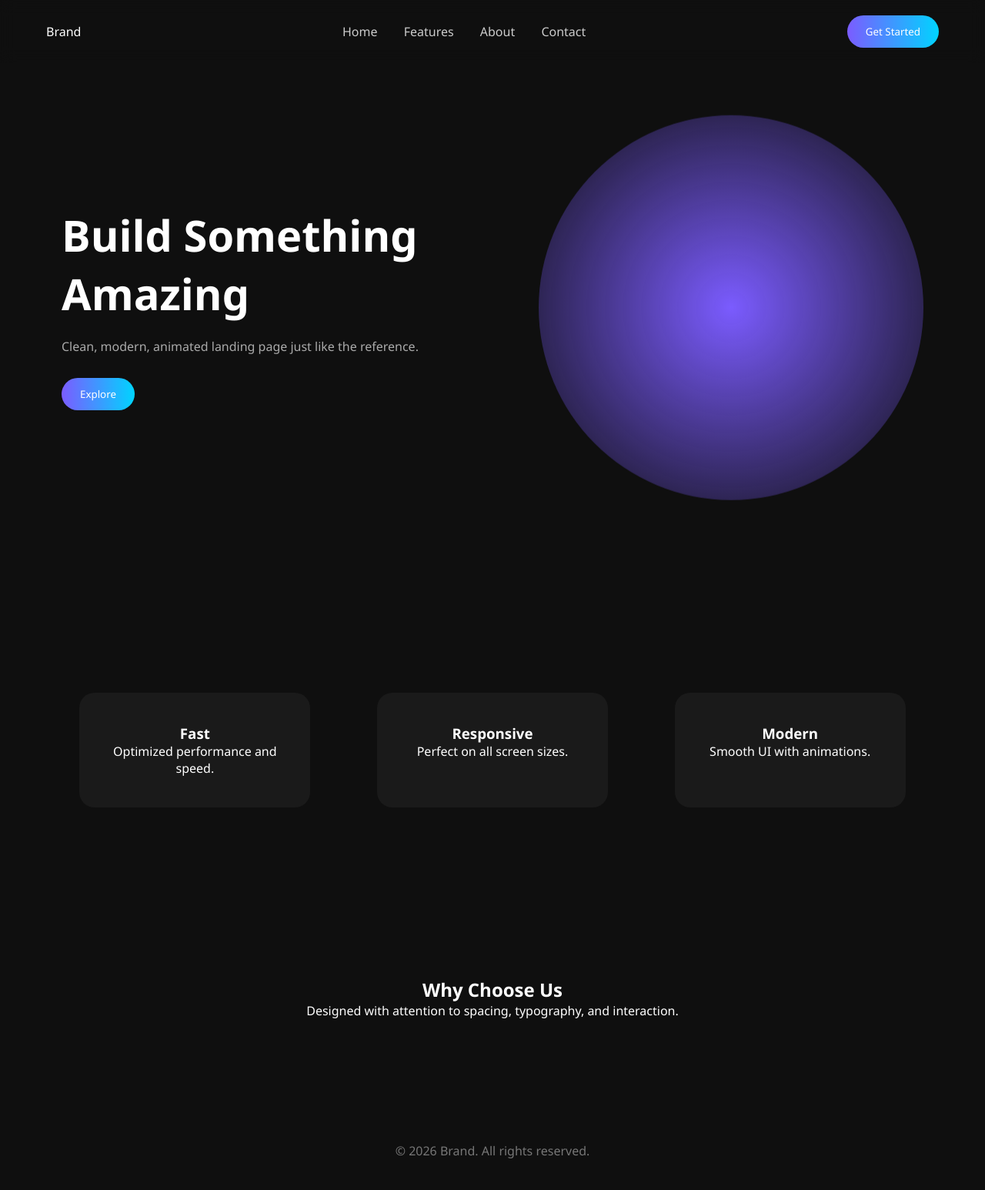
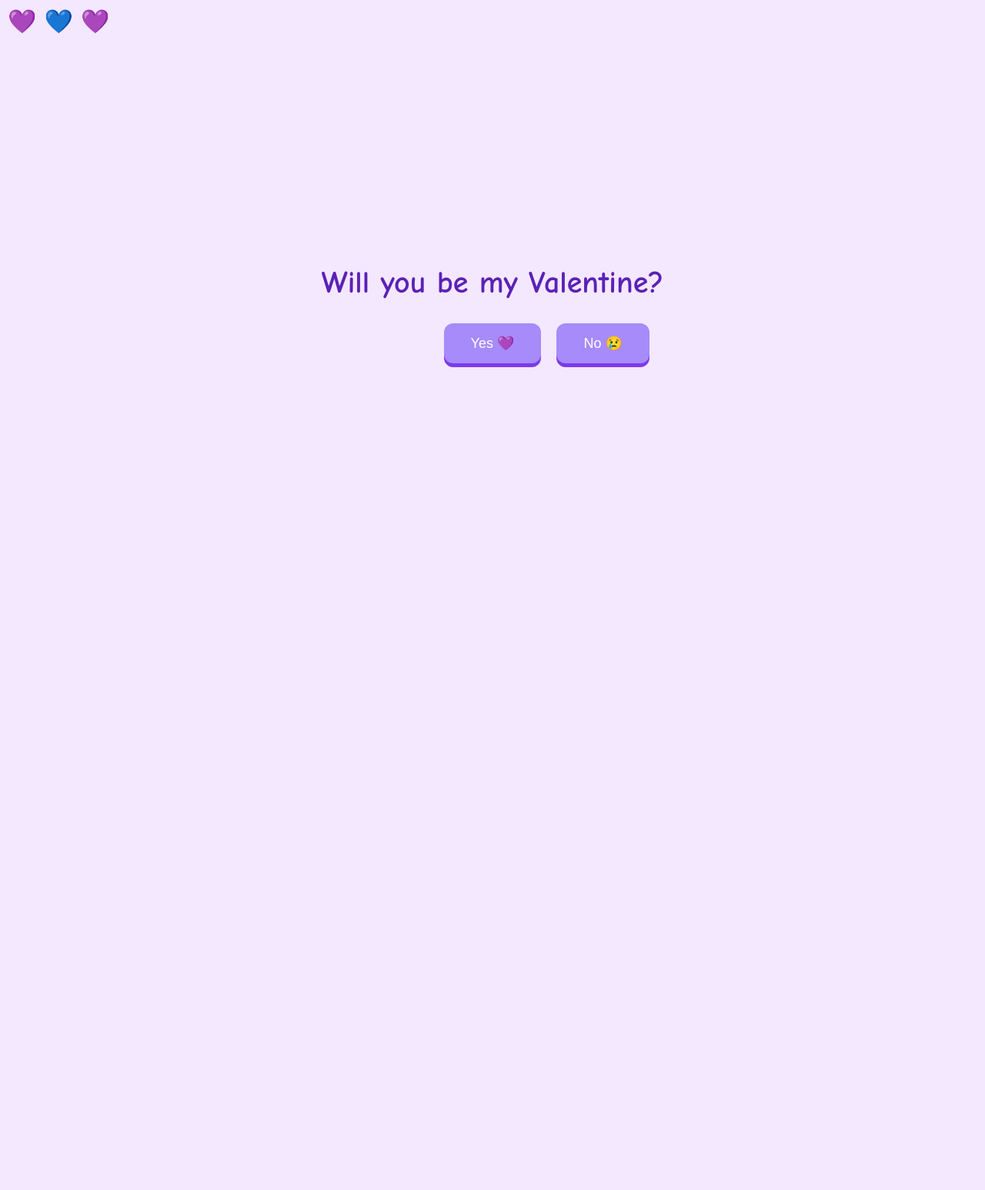
Before and after one commit to planckton84/My-love, a plain HTML site: page index.html in a window 1280 px wide. Shown: the whole page at 77% size. After the commit the page ends 800 px from the top, so only its background shows below. Drawn offline with Linux system fonts and the light colour scheme.

Commit message:
index.html

```diff
--- a/index.html
+++ b/index.html
@@ -1,57 +1,166 @@
 <!DOCTYPE html>
 <html lang="en">
 <head>
-    <meta charset="UTF-8" />
-    <meta name="viewport" content="width=device-width, initial-scale=1.0"/>
-    <title>Modern Landing</title>
-    <link rel="stylesheet" href="style.css" />
+<meta charset="UTF-8" />
+<meta name="viewport" content="width=device-width, initial-scale=1.0"/>
+<title>Be My Valentine 💜</title>
+<style>
+    body{
+        margin:0;
+        font-family: 'Comic Sans MS', cursive;
+        background:#f3e8ff;
+        overflow:hidden;
+        text-align:center;
+    }
+
+    .screen{
+        display:none;
+        height:100vh;
+        width:100vw;
+        justify-content:center;
+        align-items:center;
+        flex-direction:column;
+        position:absolute;
+        top:0;
+        left:0;
+    }
+
+    .active{
+        display:flex;
+    }
+
+    h1{
+        color:#5b21b6;
+        font-size:2.5rem;
+        margin-bottom:20px;
+    }
+
+    button{
+        padding:15px 35px;
+        font-size:18px;
+        border:none;
+        border-radius:12px;
+        margin:10px;
+        background:#a78bfa;
+        color:white;
+        cursor:pointer;
+        transition:0.3s;
+        box-shadow:0 5px 0 #7c3aed;
+    }
+
+    button:hover{
+        transform:translateY(-3px);
+    }
+
+    #noBtn{
+        position:absolute;
+    }
+
+    .hearts{
+        position:absolute;
+        top:10px;
+        left:10px;
+        font-size:30px;
+        color:#7c3aed;
+    }
+
+    .card{
+        background:white;
+        padding:30px;
+        border-radius:20px;
+        width:80%;
+        max-width:600px;
+        box-shadow:0 10px 30px rgba(0,0,0,0.2);
+        color:#4c1d95;
+    }
+
+    img{
+        width:250px;
+        margin:20px 0;
+    }
+</style>
 </head>
 <body>
 
-<header class="navbar">
-    <div class="logo">Brand</div>
-    <nav>
-        <a href="#">Home</a>
-        <a href="#">Features</a>
-        <a href="#">About</a>
-        <a href="#">Contact</a>
-    </nav>
-    <button class="btn-primary">Get Started</button>
-</header>
+<!-- Screen 1 -->
+<div id="screen1" class="screen active">
+    <div class="hearts">💜 💙 💜</div>
+    <h1>Will you be my Valentine?</h1>
+    <div>
+        <button onclick="yesClicked()">Yes 💜</button>
+        <button id="noBtn">No 😢</button>
+    </div>
+</div>
 
-<section class="hero">
-    <div class="hero-text">
-        <h1>Build Something Amazing</h1>
-        <p>Clean, modern, animated landing page just like the reference.</p>
-        <button class="btn-primary">Explore</button>
+<!-- Screen 2 -->
+<div id="screen2" class="screen">
+    <h1>Yay, you said yes! 💜</h1>
+    <p>I can’t wait to show you something...</p>
+    <div>
+        <button onclick="showBouquet()">Get 🌹</button>
+        <button onclick="showLetter()">Get 💌</button>
+        <button onclick="backHome()">Back</button>
     </div>
-    <div class="hero-visual"></div>
-</section>
+</div>
 
-<section class="features">
+<!-- Screen 3 - Bouquet -->
+<div id="screen3" class="screen">
+    <h1>Your Rose Bouquet 🌹</h1>
+    <img src="https://i.imgur.com/9Q9ZQZV.png" alt="Bouquet">
+    <p>I will always love you no matter what 💜</p>
+    <button onclick="goMenu()">Back</button>
+</div>
+
+<!-- Screen 4 - Letter -->
+<div id="screen4" class="screen">
     <div class="card">
-        <h3>Fast</h3>
-        <p>Optimized performance and speed.</p>
+        <h2>Words from my Heart 💌</h2>
+        <p>
+        To the love of my life,<br><br>
+        You make my life meaningful and beautiful.
+        I’m so lucky to have you.
+        You are the best thing that ever happened to me.
+        I love you more than words can explain. 💜
+        </p>
+        <button onclick="goMenu()">Back</button>
     </div>
-    <div class="card">
-        <h3>Responsive</h3>
-        <p>Perfect on all screen sizes.</p>
-    </div>
-    <div class="card">
-        <h3>Modern</h3>
-        <p>Smooth UI with animations.</p>
-    </div>
-</section>
+</div>
 
-<section class="about">
-    <h2>Why Choose Us</h2>
-    <p>Designed with attention to spacing, typography, and interaction.</p>
-</section>
+<script>
+const noBtn = document.getElementById("noBtn");
 
-<footer>
-    <p>© 2026 Brand. All rights reserved.</p>
-</footer>
+noBtn.addEventListener("mouseover", () => {
+    const x = Math.random() * (window.innerWidth - 100);
+    const y = Math.random() * (window.innerHeight - 50);
+    noBtn.style.left = x + "px";
+    noBtn.style.top = y + "px";
+});
 
-<script src="script.js"></script>
+function yesClicked(){
+    changeScreen("screen2");
+}
+
+function showBouquet(){
+    changeScreen("screen3");
+}
+
+function showLetter(){
+    changeScreen("screen4");
+}
+
+function goMenu(){
+    changeScreen("screen2");
+}
+
+function backHome(){
+    changeScreen("screen1");
+}
+
+function changeScreen(id){
+    document.querySelectorAll(".screen").forEach(s=>s.classList.remove("active"));
+    document.getElementById(id).classList.add("active");
+}
+</script>
+
 </body>
 </html>
```
